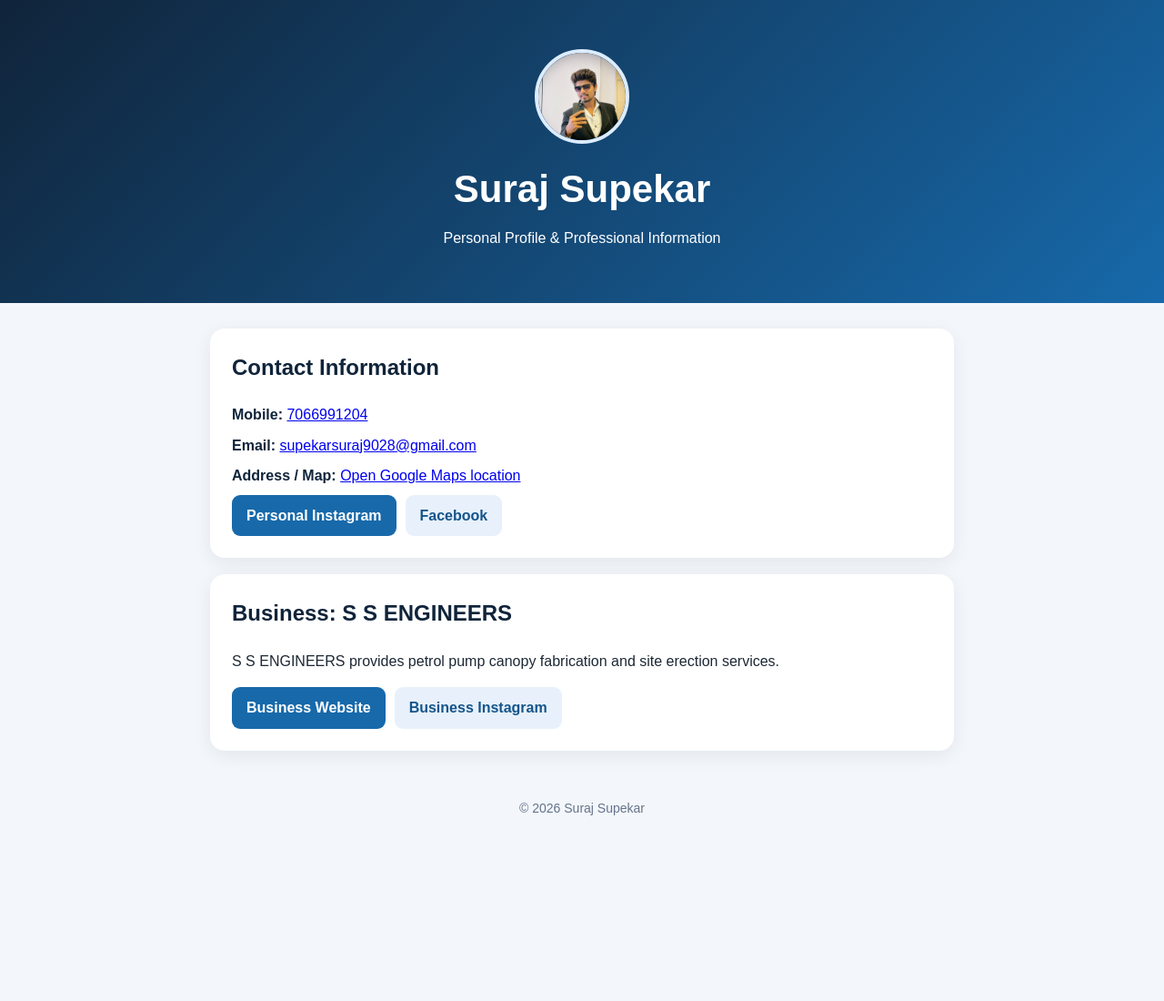
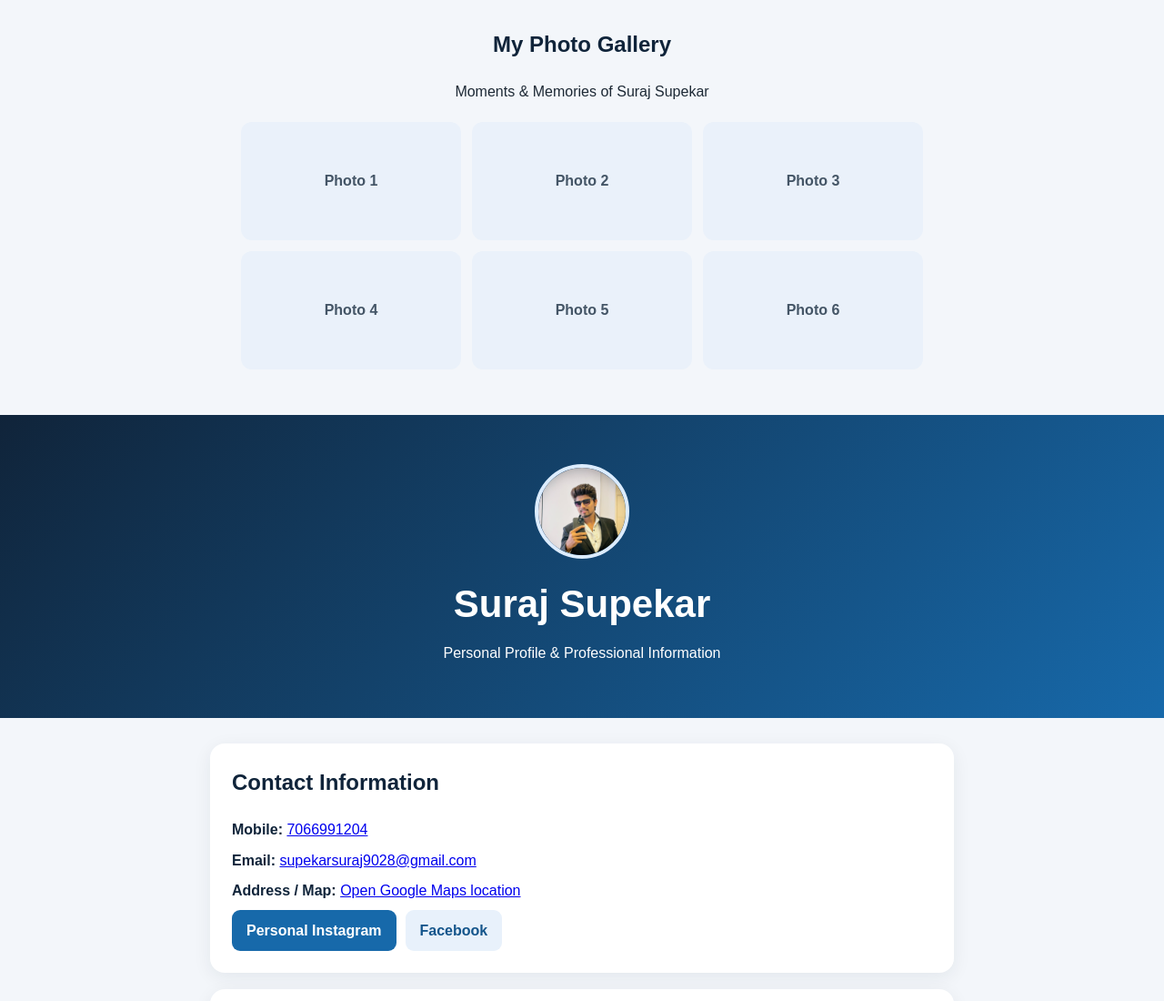
Before and after one commit to SurajS1213/suraj-supekar, a plain HTML site: page index.html in a window 1280 px wide. Shown: the top 1100 px of the page at 91% size. Before the commit the page ends 923 px from the top, so only its background shows below. Drawn offline with Linux system fonts and the light colour scheme.

Commit message:
Update index.html

```diff
--- a/index.html
+++ b/index.html
@@ -52,6 +52,44 @@ a.button.secondary{background:#e8f1fb;color:#14558b}
 footer{text-align:center;padding:24px;color:#64748b;font-size:14px}
 </style>
 </head>
+  <section id="gallery" style="padding:30px 15px; text-align:center;">
+  <h2>My Photo Gallery</h2>
+  <p>Moments & Memories of Suraj Supekar</p>
+
+  <div class="gallery">
+    <div class="gallery-placeholder">Photo 1</div>
+    <div class="gallery-placeholder">Photo 2</div>
+    <div class="gallery-placeholder">Photo 3</div>
+    <div class="gallery-placeholder">Photo 4</div>
+    <div class="gallery-placeholder">Photo 5</div>
+    <div class="gallery-placeholder">Photo 6</div>
+  </div>
+</section>
+
+<style>
+.gallery {
+  display: grid;
+  grid-template-columns: repeat(3, 1fr);
+  gap: 12px;
+  max-width: 750px;
+  margin: 20px auto;
+}
+.gallery-placeholder {
+  background: #eaf1fa;
+  border-radius: 12px;
+  min-height: 130px;
+  display: flex;
+  align-items: center;
+  justify-content: center;
+  color: #456;
+  font-weight: bold;
+}
+@media (max-width: 600px) {
+  .gallery {
+    grid-template-columns: repeat(2, 1fr);
+  }
+}
+</style>
 <body>
 <header>
 <img src="suraj supekar.jpeg" alt="Suraj Supekar Profile Photo" class="avatar">
```
